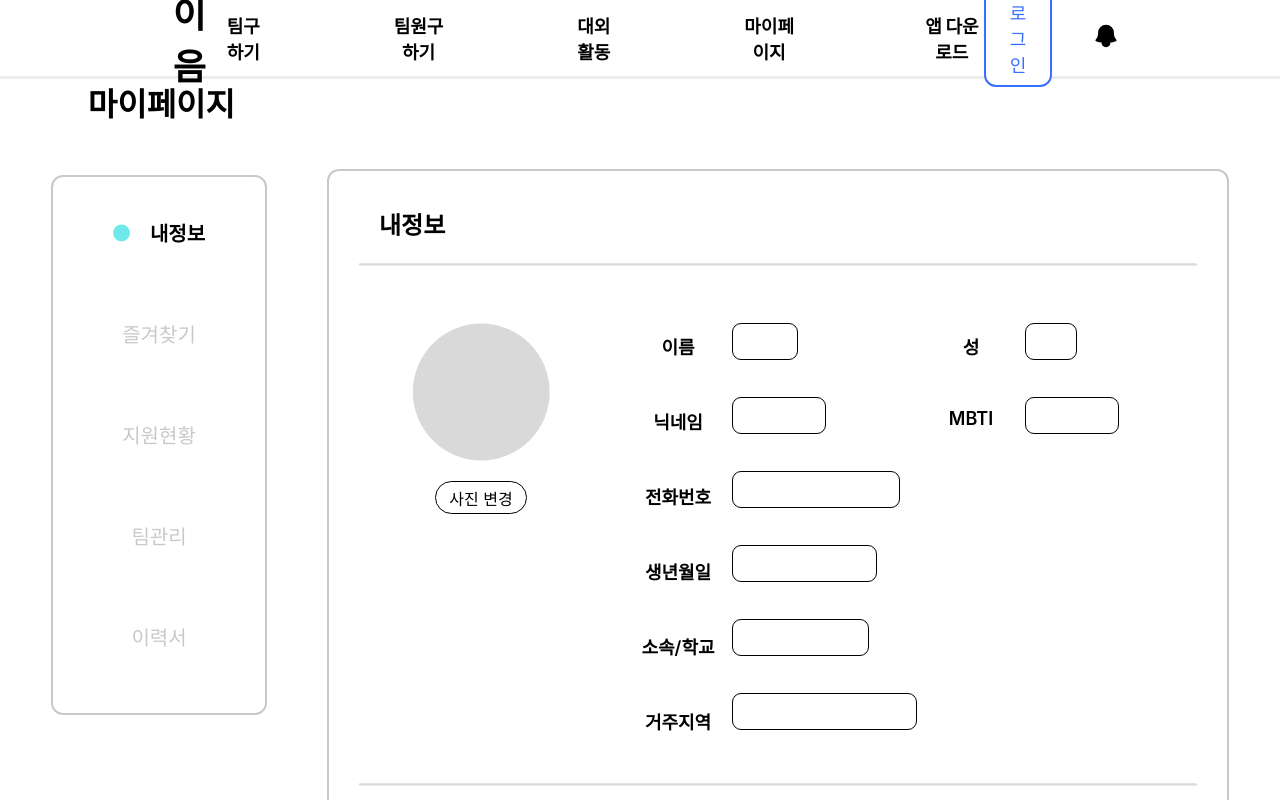
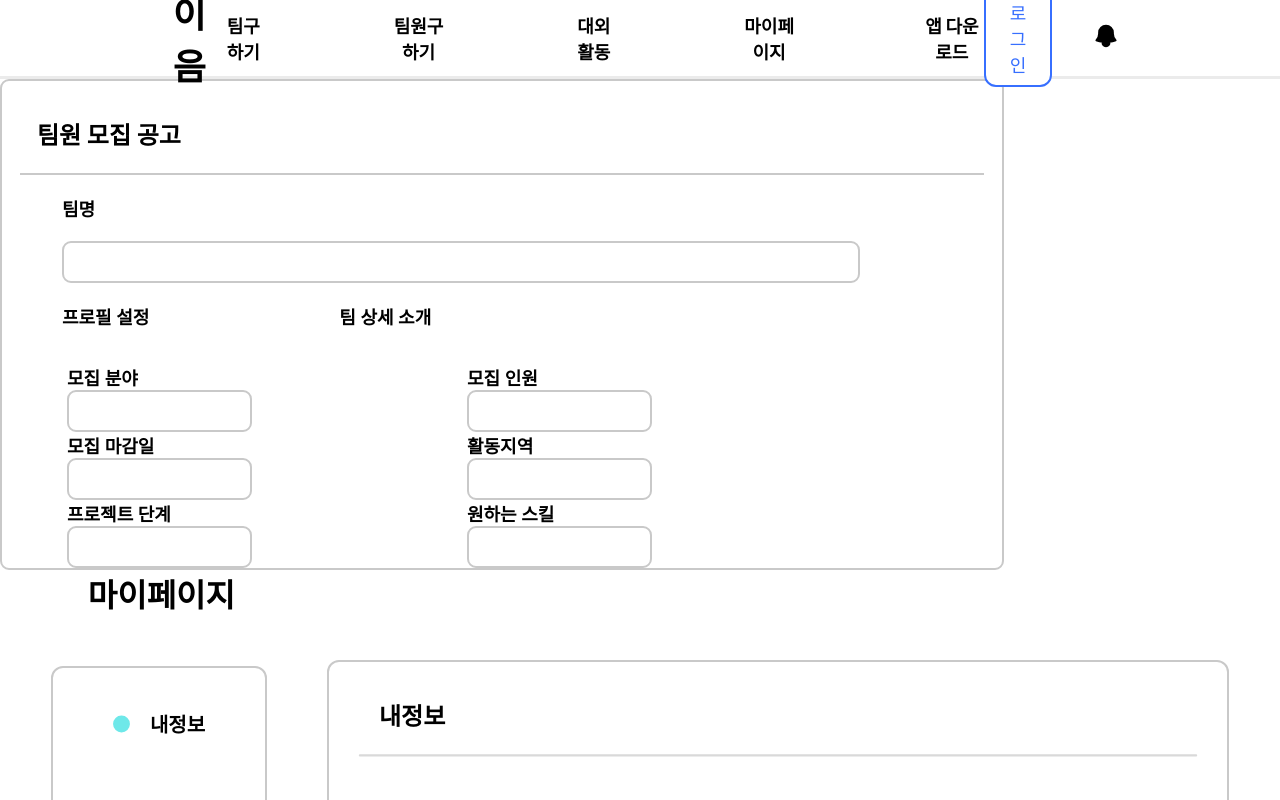
Before and after one commit to Alpha-e-Um/Frontend, a React (Create React App) app: page /mypage in a window 1280 px wide. Shown: the top 800 px of the page. Built offline with nearby package versions, Linux system fonts and the light colour scheme; no server answers.

Commit message:
feature. 팀원모집공고 틀제작

```diff
--- /dev/null
+++ b/src/components/TeamMemberRecruitmentNotice/styles.js
@@ -0,0 +1,28 @@
+import styled from "styled-components";
+
+export const Container = styled.div`
+  width: 1000px;
+  border: 2px solid;
+  border-radius: 9px;
+  border-color: #c9c9c9;
+  display: flex;
+  flex-direction: column;
+  align-items: flex-start;
+`;
+
+export const Title = styled.label`
+  font-size: 24px;
+  font-weight: 700;
+`;
+
+export const Tag = styled.label`
+  font-size: 18px;
+  font-weight: 600;
+`;
+
+export const Input = styled.input`
+  height: 36px;
+  border: 2px solid;
+  border-radius: 9px;
+  border-color: #c9c9c9;
+`;
--- /dev/null
+++ b/src/components/TeamMemberRecruitmentNotice/teamMemberRecruitmentNotice.js
@@ -0,0 +1,62 @@
+import { Container, Title, Tag, Input } from "./styles";
+import { ReactComponent as Line } from "../../assets/Line.svg";
+
+const TeamMemberRecruitmentNotice = (props) => {
+  return (
+    <Container>
+      <Title style={{ marginLeft: 35, marginTop: 35 }}>팀원 모집 공고</Title>
+      <Line
+        style={{ marginTop: "22px", marginLeft: "auto", marginRight: "auto" }}
+      />
+
+      <Tag style={{ marginLeft: 60, marginTop: 20 }}>팀명</Tag>
+      <Input
+        style={{
+          width: 790,
+          marginLeft: 60,
+          marginRight: "auto",
+          marginTop: 20,
+        }}
+      />
+      <div style={{ marginLeft: 60, marginTop: 20 }}>
+        <Tag>프로필 설정</Tag>
+        <Tag style={{ marginLeft: 190 }}>팀 상세 소개</Tag>
+      </div>
+
+      <div style={{ marginLeft: 65, marginTop: 35, display: "flex" }}>
+        <div
+          style={{
+            width: 400,
+            display: "flex",
+            flexDirection: "column",
+            alignItems: "flex-start",
+          }}
+        >
+          <Tag>모집 분야</Tag>
+          <Input />
+          <Tag>모집 마감일</Tag>
+          <Input />
+          <Tag>프로젝트 단계</Tag>
+          <Input />
+        </div>
+        <div
+          style={{
+            width: 400,
+            display: "flex",
+            flexDirection: "column",
+            alignItems: "flex-start",
+          }}
+        >
+          <Tag>모집 인원</Tag>
+          <Input />
+          <Tag>활동지역</Tag>
+          <Input />
+          <Tag>원하는 스킬</Tag>
+          <Input />
+        </div>
+      </div>
+    </Container>
+  );
+};
+
+export default TeamMemberRecruitmentNotice;
--- a/src/pages/MyPage/myPage.js
+++ b/src/pages/MyPage/myPage.js
@@ -13,6 +13,7 @@ import MyResume from "../../components/MyPage/MyResume/myResume";
 import { Title } from "./styles";
 import WithdrawalModal from "../../components/WithdrawalModal/withdrawalModal";
 import MyNewResume from "../../components/MyPage/MyNewResume/myNewResume";
+import TeamMemberRecruitmentNotice from "../../components/TeamMemberRecruitmentNotice/teamMemberRecruitmentNotice";
 
 const MyPage = (props) => {
   const [isCreateTeam, setIsCreateTeam] = useState(false);
@@ -22,6 +23,8 @@ const MyPage = (props) => {
   return (
     <div>
       <Navigation />
+
+      <TeamMemberRecruitmentNotice></TeamMemberRecruitmentNotice>
 
       <div style={{ display: "flex", justifyContent: "center" }}>
         <div>
```
Also changed, not shown: src/assets/Line.svg (added).
